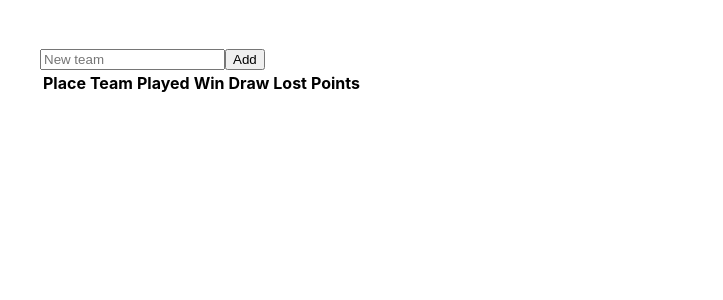
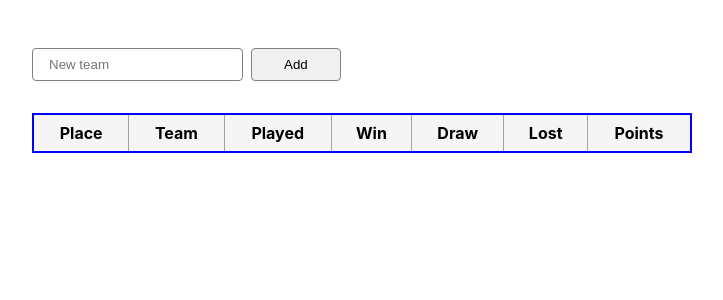
Before and after one commit to livetavalantiejute/sports-resulting, a React (Create React App) app: page / in a window 1280 px wide. Shown: the top 300 px of the page, without its empty margins (8-731 px from the left). Built offline with nearby package versions, Linux system fonts and the light colour scheme.

Commit message:
added styling

```diff
--- a/src/App.css
+++ b/src/App.css
@@ -1,3 +1,57 @@
+/* VARIABLES */
+:root {
+  --padding-small: 0.25rem 0.5rem;
+  --padding-mid: 0.5rem 1rem;
+  --padding-lg: 0.5rem 2rem;
+}
+
+/* DEFAULT STYLES */
+/* Chrome, Safari, Edge, Opera */
+input::-webkit-outer-spin-button,
+input::-webkit-inner-spin-button {
+  -webkit-appearance: none;
+  margin: 0;
+}
+
+/* Firefox */
+input[type=number] {
+  -moz-appearance: textfield;
+}
+
+.input,
+.button {
+  border: 1px solid gray;
+  border-radius: 0.25rem;
+}
+
+.input {
+  padding: var(--padding-mid);
+}
+
+.button {
+  background-color: #f0f0f0;
+  padding: var(--padding-lg);
+}
+
+.align-right {
+  text-align: right;
+  margin-left: auto;
+}
+
+.align-left {
+  text-align: left;
+  margin-right: auto;
+}
+
+/* APP STYLING */
 .App {
-  padding: 3rem;
+  max-width: 1200px;
+  margin: 3rem auto 0 auto;
 }
+
+.teams {
+  display: flex;
+  margin-top: 2rem;
+  align-items: flex-start;
+  flex-wrap: wrap;
+}
--- a/src/App.js
+++ b/src/App.js
@@ -1,20 +1,22 @@
-import './App.css';
-import store from './app/store';
+import "./App.css";
+import store from "./app/store";
 
-import MatchList from './components/MatchList';
-import NewTeam from './components/NewTeam'
-import TeamsTable from './components/TeamsTable';
+import MatchList from "./components/MatchList";
+import NewTeam from "./components/NewTeam";
+import TeamsTable from "./components/TeamsTable";
 
-store.subscribe(()=>{
-  localStorage.setItem('state', JSON.stringify(store.getState()))
-})
+store.subscribe(() => {
+  localStorage.setItem("state", JSON.stringify(store.getState()));
+});
 
 function App() {
   return (
     <div className="App">
       <NewTeam />
-      <TeamsTable />
-      <MatchList />
+      <div className="teams">
+        <TeamsTable />
+        <MatchList />
+      </div>
     </div>
   );
 }
--- a/src/components/Match.js
+++ b/src/components/Match.js
@@ -31,40 +31,46 @@ function Match(props) {
         id: props.pairing.id,
         player1: props.pairing.players[0].player,
         player2: props.pairing.players[1].player,
-        setSubmitted: true
+        setSubmitted: true,
       })
     );
   };
 
   return (
-    <li>
+    <li className={styles.match}>
       <form onSubmit={onSubmit} className={styles.form}>
-        {props.pairing.players[0].player.name}
-        {console.log(props.pairing.submitted)}
-{!props.pairing.submitted && (
-          <div>
+        <span className="align-right">
+          {props.pairing.players[0].player.name}
+        </span>
+        {!props.pairing.submitted && (
+          <>
             <input
               type="number"
               name="first"
               value={score.first}
               onChange={handleChange}
+              className="align-right"
             />{" "}
-            :
+            :{" "}
             <input
               type="number"
               name="second"
               value={score.second}
               onChange={handleChange}
             />
-          </div>
+          </>
         )}
         {props.pairing.submitted && (
-          <div>
-            <span>{score.first}</span>:<span>{score.second}</span>
-          </div>
+          <>
+            <span className="align-right">{score.first}</span>:<span className="align-left">{score.second}</span>
+          </>
         )}
-        {props.pairing.players[1].player.name}
-        {!props.pairing.submitted && <button type="submit">Submit score</button>}
+        <span className="align-left">{props.pairing.players[1].player.name}</span>
+        {!props.pairing.submitted && (
+          <button className="button" type="submit">
+            Submit score
+          </button>
+        )}
       </form>
     </li>
   );
--- a/src/components/Match.module.css
+++ b/src/components/Match.module.css
@@ -1,3 +1,19 @@
 .form {
-    display: flex;
+    display: grid;
+    grid-template-columns: 1fr 4ch 1ch 4ch 1fr 1fr;
+    align-items: center;
 }
+
+.match {
+    text-align:center;
+    margin-bottom: 1rem;
+    width: 100%;
+}
+
+.match:last-of-type {
+    margin-bottom: 0;
+}
+
+.match input {
+    max-width: 3ch;
+}
--- a/src/components/MatchList.js
+++ b/src/components/MatchList.js
@@ -1,6 +1,8 @@
 import { useSelector } from "react-redux";
 
-import Match from './Match'
+import Match from "./Match";
+
+import styles from "./MatchList.module.css";
 
 function MatchList() {
   const teamPairings = useSelector((state) => {
@@ -8,9 +10,9 @@ function MatchList() {
   });
 
   return (
-    <ul>
+    <ul className={styles.matchList}>
       {teamPairings.map((pairing) => (
-        <Match pairing={pairing} key={pairing.id}/>
+        <Match pairing={pairing} key={pairing.id} />
       ))}
     </ul>
   );
--- /dev/null
+++ b/src/components/MatchList.module.css
@@ -0,0 +1,9 @@
+.matchList {
+    list-style: none;
+    margin: 0;
+    padding: 0;
+    width: auto;
+    display: flex;
+    flex-direction: column;
+    align-items: center;
+}
--- a/src/components/NewTeam.js
+++ b/src/components/NewTeam.js
@@ -1,6 +1,8 @@
 import React, { useState } from "react";
 import { useDispatch } from "react-redux";
 import { addTeam } from "../app/teamsSlice";
+
+import styles from "./NewTeam.module.css";
 
 function NewTeam() {
   const [value, setValue] = useState("");
@@ -28,11 +30,12 @@ function NewTeam() {
   return (
     <form onSubmit={onSubmit}>
       <input
+        className={"input " + styles.input}
         placeholder="New team"
         onChange={(event) => setValue(event.target.value)}
         value={value}
       />
-      <button type="submit">Add</button>
+      <button className="button" type="submit">Add</button>
     </form>
   );
 }
--- /dev/null
+++ b/src/components/NewTeam.module.css
@@ -0,0 +1,3 @@
+.input {
+  margin-right: .5rem;
+}
--- a/src/components/TeamsTable.js
+++ b/src/components/TeamsTable.js
@@ -1,4 +1,6 @@
 import { useSelector } from "react-redux";
+
+import styles from './TeamsTable.module.css'
 
 function TeamsTable() {
   const teams = useSelector((state) => {
@@ -6,7 +8,7 @@ function TeamsTable() {
   });
 
   return (
-    <table>
+    <table className={styles.table}>
       <thead>
         <tr>
           <th>Place</th>
--- /dev/null
+++ b/src/components/TeamsTable.module.css
@@ -0,0 +1,16 @@
+.table {
+    width: 55%;
+    text-align: center;
+    border-collapse: collapse;
+    border: 2px solid blue;
+}
+
+.table > thead {
+    background-color: #f5f5f5;
+    font-weight: bold;
+}
+
+.table td, .table th {
+    border: 1px solid #a0a0a0;
+    padding: var(--padding-mid);
+}
```
